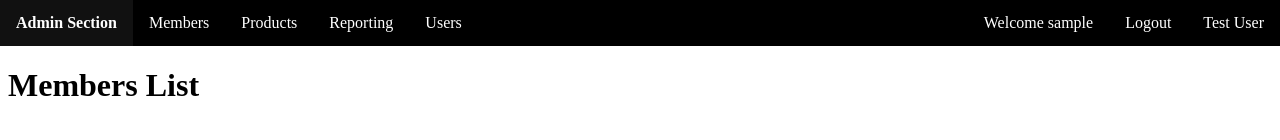
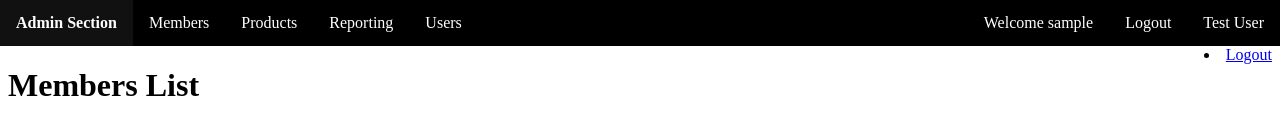
Before and after one commit to praveen264/angular-sph3aa, an Angular app: page /members in a window 1280 px wide. Shown: the top 140 px of the page. Built offline with nearby package versions, Linux system fonts and the light colour scheme; sample sign-in values are in the browser's storage.

Commit message:
1 file modified

```diff
--- a/src/app/members/members.component.html
+++ b/src/app/members/members.component.html
@@ -1,4 +1,6 @@
 <app-header></app-header>
+ <li style="float:right"><a [routerLink]="['/login']" > Logout</a></li>
+
 <h1>Members List</h1><br>
 <div>
 <input type="text" placeholder="Filter by Name or ID"/>
```
